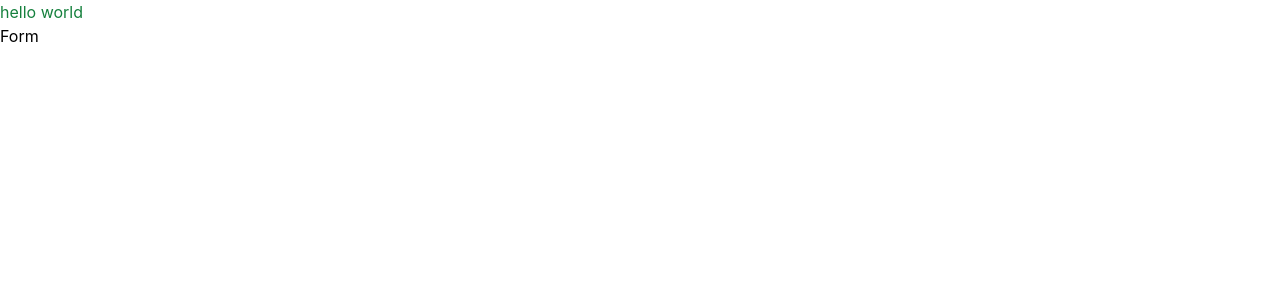
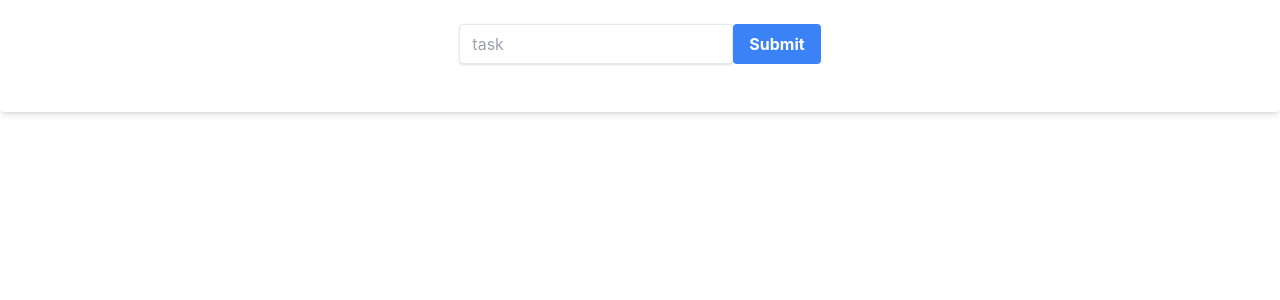
Before and after one commit to LucasSVA/to-do-list, a React (Create React App) app: page / in a window 1280 px wide. Shown: the top 300 px of the page. Built offline with nearby package versions, Linux system fonts and the light colour scheme.

Commit message:
étape 3

```diff
--- a/src/App.js
+++ b/src/App.js
@@ -1,14 +1,47 @@
+import { logDOM } from '@testing-library/react';
+import { list } from 'postcss';
 import React, { Component } from 'react';
 import Form from './components/Form';
+import List from './components/List';
+class App extends Component {
 
-class App extends Component {
+  constructor() {
+    super()
+    this.state = {
+      tasks: []
+    }
+  }
+
+
+  addTask = (str) => {
+
+    const clonedTasks = [...this.state.tasks, {
+      description: str,
+      status: "to do"
+    }];
+    this.setState({
+      tasks: clonedTasks
+    });
+
+  };
+
   render() {
     return (
+
       <div>
-        <h1 className="text-green-700">hello world</h1>
-        <Form />
+        <Form formSubmit={this.addTask} />
+        {this.state.tasks.map(task => {
+          return (
+            <List
+              task={task.description}
+              status={task.status}
+            />
+
+          );
+        })
+        }
       </div>
-    );
+    )
   }
 }
 
--- a/src/components/Form.js
+++ b/src/components/Form.js
@@ -1,9 +1,60 @@
 import React, { Component } from 'react'
 
 class Form extends Component {
+
+    constructor() {
+        super()
+        this.state = {
+            task: ""
+        }
+    }
+
+
+    handleTaskDescriptionChange = (e) => {
+
+        this.setState({
+            task: e.target.value
+        })
+
+
+    }
+
+    handleSubmit = (e) => {
+
+        e.preventDefault()
+
+        this.props.formSubmit(this.state.task)
+
+
+        console.log("submit");
+
+        this.setState({
+            task: ""
+        })
+
+
+    }
+
     render() {
         return (
-            <div>Form</div>
+
+            <form action="" className="bg-white shadow-md rounded px-8 pt-6 pb-8 mb-4" onSubmit={this.handleSubmit}>
+                <div className="mb-4 flex justify-center ">
+
+                    <input
+                        className="shadow appearance-none border rounded w-300 py-2 px-3 text-gray-700 leading-tight focus:outline-none focus:shadow-outline"
+                        id="username"
+                        type="text"
+                        placeholder="task"
+                        onChange={this.handleTaskDescriptionChange}
+                        value={this.state.task}
+                    />
+                    <button className="bg-blue-500 hover:bg-blue-700 text-white font-bold py-2 px-4 rounded focus:outline-none focus:shadow-outline" type="submit" >
+                        Submit
+                    </button>
+                </div>
+            </form>
+
         )
     }
 }
--- /dev/null
+++ b/src/components/List.js
@@ -0,0 +1,15 @@
+import React, { Component } from 'react'
+
+class List extends Component {
+    render() {
+
+        return (
+
+            <div>
+                <p>{this.props.task}</p>
+                <p>{this.props.status}</p>
+            </div>
+        )
+    }
+}
+export default List
```
